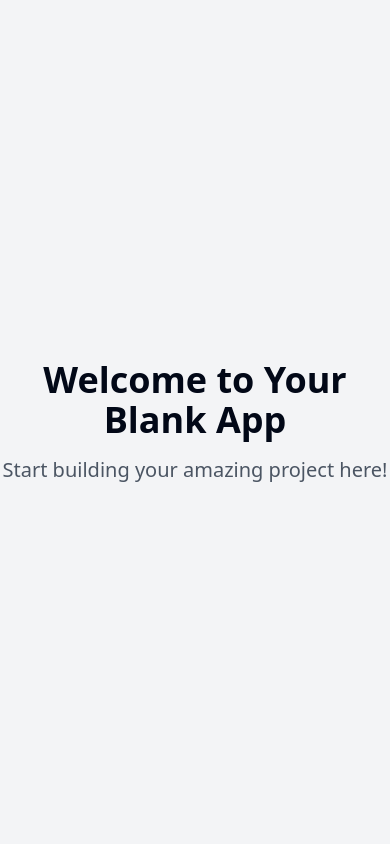
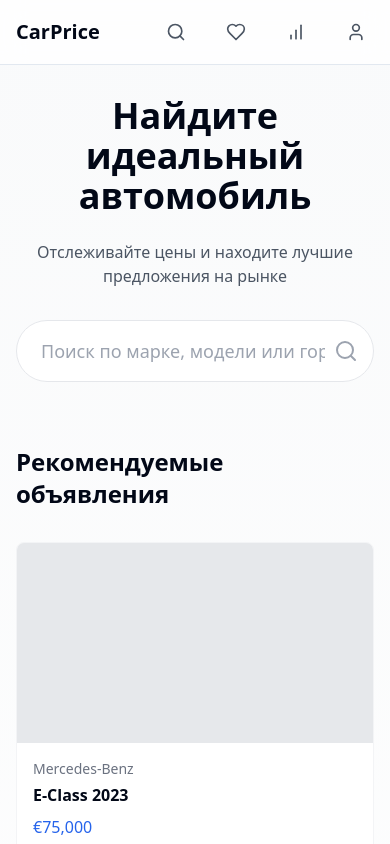
Before and after one commit to DimDeych/car-price-tracker, a React (Vite) app: page / in a window 390 px wide. Shown: the top 844 px of the page. Built offline with nearby package versions, Linux system fonts and the light colour scheme.

Commit message:
Implement car price tracker UI
This commit implements a new UI for a car price tracker web application.  The UI includes features for searching, filtering, displaying car listings, detailed views, user authentication, and analytics.

```diff
--- a/src/App.tsx
+++ b/src/App.tsx
@@ -1,3 +1,4 @@
+
 import { Toaster } from "@/components/ui/toaster";
 import { Toaster as Sonner } from "@/components/ui/sonner";
 import { TooltipProvider } from "@/components/ui/tooltip";
@@ -16,7 +17,6 @@ const App = () => (
       <BrowserRouter>
         <Routes>
           <Route path="/" element={<Index />} />
-          {/* ADD ALL CUSTOM ROUTES ABOVE THE CATCH-ALL "*" ROUTE */}
           <Route path="*" element={<NotFound />} />
         </Routes>
       </BrowserRouter>
--- /dev/null
+++ b/src/components/Navigation.tsx
@@ -0,0 +1,32 @@
+
+import { Link } from "react-router-dom";
+import { Search, User, Heart, BarChart } from "lucide-react";
+
+export const Navigation = () => {
+  return (
+    <nav className="fixed top-0 left-0 right-0 z-50 bg-white/80 backdrop-blur-md border-b">
+      <div className="container mx-auto px-4">
+        <div className="flex items-center justify-between h-16">
+          <Link to="/" className="text-xl font-semibold hover:opacity-80 transition-opacity">
+            CarPrice
+          </Link>
+
+          <div className="flex items-center space-x-6">
+            <Link to="/search" className="nav-link">
+              <Search size={20} />
+            </Link>
+            <Link to="/favorites" className="nav-link">
+              <Heart size={20} />
+            </Link>
+            <Link to="/analytics" className="nav-link">
+              <BarChart size={20} />
+            </Link>
+            <Link to="/profile" className="nav-link">
+              <User size={20} />
+            </Link>
+          </div>
+        </div>
+      </div>
+    </nav>
+  );
+};
--- a/src/index.css
+++ b/src/index.css
@@ -1,3 +1,4 @@
+
 @tailwind base;
 @tailwind components;
 @tailwind utilities;
@@ -7,13 +8,7 @@
     --background: 0 0% 100%;
     --foreground: 222.2 84% 4.9%;
 
-    --card: 0 0% 100%;
-    --card-foreground: 222.2 84% 4.9%;
-
-    --popover: 0 0% 100%;
-    --popover-foreground: 222.2 84% 4.9%;
-
-    --primary: 222.2 47.4% 11.2%;
+    --primary: 221.2 83.2% 53.3%;
     --primary-foreground: 210 40% 98%;
 
     --secondary: 210 40% 96.1%;
@@ -30,63 +25,9 @@
 
     --border: 214.3 31.8% 91.4%;
     --input: 214.3 31.8% 91.4%;
-    --ring: 222.2 84% 4.9%;
+    --ring: 221.2 83.2% 53.3%;
 
-    --radius: 0.5rem;
-
-    --sidebar-background: 0 0% 98%;
-
-    --sidebar-foreground: 240 5.3% 26.1%;
-
-    --sidebar-primary: 240 5.9% 10%;
-
-    --sidebar-primary-foreground: 0 0% 98%;
-
-    --sidebar-accent: 240 4.8% 95.9%;
-
-    --sidebar-accent-foreground: 240 5.9% 10%;
-
-    --sidebar-border: 220 13% 91%;
-
-    --sidebar-ring: 217.2 91.2% 59.8%;
-  }
-
-  .dark {
-    --background: 222.2 84% 4.9%;
-    --foreground: 210 40% 98%;
-
-    --card: 222.2 84% 4.9%;
-    --card-foreground: 210 40% 98%;
-
-    --popover: 222.2 84% 4.9%;
-    --popover-foreground: 210 40% 98%;
-
-    --primary: 210 40% 98%;
-    --primary-foreground: 222.2 47.4% 11.2%;
-
-    --secondary: 217.2 32.6% 17.5%;
-    --secondary-foreground: 210 40% 98%;
-
-    --muted: 217.2 32.6% 17.5%;
-    --muted-foreground: 215 20.2% 65.1%;
-
-    --accent: 217.2 32.6% 17.5%;
-    --accent-foreground: 210 40% 98%;
-
-    --destructive: 0 62.8% 30.6%;
-    --destructive-foreground: 210 40% 98%;
-
-    --border: 217.2 32.6% 17.5%;
-    --input: 217.2 32.6% 17.5%;
-    --ring: 212.7 26.8% 83.9%;
-    --sidebar-background: 240 5.9% 10%;
-    --sidebar-foreground: 240 4.8% 95.9%;
-    --sidebar-primary: 224.3 76.3% 48%;
-    --sidebar-primary-foreground: 0 0% 100%;
-    --sidebar-accent: 240 3.7% 15.9%;
-    --sidebar-accent-foreground: 240 4.8% 95.9%;
-    --sidebar-border: 240 3.7% 15.9%;
-    --sidebar-ring: 217.2 91.2% 59.8%;
+    --radius: 0.75rem;
   }
 }
 
@@ -94,8 +35,13 @@
   * {
     @apply border-border;
   }
-
   body {
-    @apply bg-background text-foreground;
+    @apply bg-background text-foreground antialiased;
   }
 }
+
+@layer components {
+  .nav-link {
+    @apply p-2 text-gray-600 hover:text-gray-900 transition-colors;
+  }
+}
--- a/src/pages/Index.tsx
+++ b/src/pages/Index.tsx
@@ -1,12 +1,61 @@
-// Update this page (the content is just a fallback if you fail to update the page)
+
+import { Search } from "lucide-react";
+import { Navigation } from "@/components/Navigation";
+import { useState } from "react";
 
 const Index = () => {
+  const [searchQuery, setSearchQuery] = useState("");
+
   return (
-    <div className="min-h-screen flex items-center justify-center bg-gray-100">
-      <div className="text-center">
-        <h1 className="text-4xl font-bold mb-4">Welcome to Your Blank App</h1>
-        <p className="text-xl text-gray-600">Start building your amazing project here!</p>
-      </div>
+    <div className="min-h-screen bg-gradient-to-b from-gray-50 to-white">
+      <Navigation />
+
+      <main className="pt-24 container mx-auto px-4">
+        <section className="max-w-3xl mx-auto text-center animate-fadeIn">
+          <h1 className="text-4xl font-bold mb-6">
+            Найдите идеальный автомобиль
+          </h1>
+          <p className="text-gray-600 mb-8">
+            Отслеживайте цены и находите лучшие предложения на рынке
+          </p>
+
+          <div className="relative max-w-2xl mx-auto">
+            <input
+              type="text"
+              value={searchQuery}
+              onChange={(e) => setSearchQuery(e.target.value)}
+              placeholder="Поиск по марке, модели или городу..."
+              className="w-full px-6 py-4 text-lg rounded-full border border-gray-200 focus:outline-none focus:ring-2 focus:ring-primary/20 transition-shadow pr-12"
+            />
+            <button className="absolute right-4 top-1/2 -translate-y-1/2 text-gray-400 hover:text-gray-600 transition-colors">
+              <Search size={24} />
+            </button>
+          </div>
+        </section>
+
+        <section className="mt-16">
+          <h2 className="text-2xl font-semibold mb-8">Рекомендуемые объявления</h2>
+          <div className="grid grid-cols-1 md:grid-cols-2 lg:grid-cols-3 gap-6">
+            {/* Placeholder cards */}
+            {[1, 2, 3].map((i) => (
+              <div
+                key={i}
+                className="group bg-white rounded-lg border border-gray-100 overflow-hidden hover:shadow-lg transition-shadow duration-300"
+              >
+                <div className="aspect-video bg-gray-100 relative overflow-hidden">
+                  <div className="absolute inset-0 bg-gray-200 animate-pulse" />
+                </div>
+                <div className="p-4">
+                  <div className="text-sm text-gray-500">Mercedes-Benz</div>
+                  <div className="font-semibold mt-1">E-Class 2023</div>
+                  <div className="text-primary font-medium mt-2">€75,000</div>
+                  <div className="text-sm text-gray-500 mt-2">Берлин</div>
+                </div>
+              </div>
+            ))}
+          </div>
+        </section>
+      </main>
     </div>
   );
 };
--- a/tailwind.config.ts
+++ b/tailwind.config.ts
@@ -1,3 +1,4 @@
+
 import type { Config } from "tailwindcss";
 
 export default {
@@ -12,85 +13,72 @@ export default {
   theme: {
     container: {
       center: true,
-			padding: '2rem',
+      padding: "2rem",
       screens: {
-				'2xl': '1400px'
-			}
+        "2xl": "1400px",
+      },
     },
     extend: {
       colors: {
-				border: 'hsl(var(--border))',
-				input: 'hsl(var(--input))',
-				ring: 'hsl(var(--ring))',
-				background: 'hsl(var(--background))',
-				foreground: 'hsl(var(--foreground))',
+        border: "hsl(var(--border))",
+        input: "hsl(var(--input))",
+        ring: "hsl(var(--ring))",
+        background: "hsl(var(--background))",
+        foreground: "hsl(var(--foreground))",
         primary: {
-					DEFAULT: 'hsl(var(--primary))',
-					foreground: 'hsl(var(--primary-foreground))'
+          DEFAULT: "hsl(var(--primary))",
+          foreground: "hsl(var(--primary-foreground))",
         },
         secondary: {
-					DEFAULT: 'hsl(var(--secondary))',
-					foreground: 'hsl(var(--secondary-foreground))'
+          DEFAULT: "hsl(var(--secondary))",
+          foreground: "hsl(var(--secondary-foreground))",
         },
         destructive: {
-					DEFAULT: 'hsl(var(--destructive))',
-					foreground: 'hsl(var(--destructive-foreground))'
+          DEFAULT: "hsl(var(--destructive))",
+          foreground: "hsl(var(--destructive-foreground))",
         },
         muted: {
-					DEFAULT: 'hsl(var(--muted))',
-					foreground: 'hsl(var(--muted-foreground))'
+          DEFAULT: "hsl(var(--muted))",
+          foreground: "hsl(var(--muted-foreground))",
         },
         accent: {
-					DEFAULT: 'hsl(var(--accent))',
-					foreground: 'hsl(var(--accent-foreground))'
+          DEFAULT: "hsl(var(--accent))",
+          foreground: "hsl(var(--accent-foreground))",
         },
         popover: {
-					DEFAULT: 'hsl(var(--popover))',
-					foreground: 'hsl(var(--popover-foreground))'
+          DEFAULT: "hsl(var(--popover))",
+          foreground: "hsl(var(--popover-foreground))",
         },
         card: {
-					DEFAULT: 'hsl(var(--card))',
-					foreground: 'hsl(var(--card-foreground))'
+          DEFAULT: "hsl(var(--card))",
+          foreground: "hsl(var(--card-foreground))",
         },
-				sidebar: {
-					DEFAULT: 'hsl(var(--sidebar-background))',
-					foreground: 'hsl(var(--sidebar-foreground))',
-					primary: 'hsl(var(--sidebar-primary))',
-					'primary-foreground': 'hsl(var(--sidebar-primary-foreground))',
-					accent: 'hsl(var(--sidebar-accent))',
-					'accent-foreground': 'hsl(var(--sidebar-accent-foreground))',
-					border: 'hsl(var(--sidebar-border))',
-					ring: 'hsl(var(--sidebar-ring))'
-				}
-			},
-			borderRadius: {
-				lg: 'var(--radius)',
-				md: 'calc(var(--radius) - 2px)',
-				sm: 'calc(var(--radius) - 4px)'
       },
       keyframes: {
-				'accordion-down': {
-					from: {
-						height: '0'
+        "accordion-down": {
+          from: { height: "0" },
+          to: { height: "var(--radix-accordion-content-height)" },
         },
-					to: {
-						height: 'var(--radix-accordion-content-height)'
-					}
+        "accordion-up": {
+          from: { height: "var(--radix-accordion-content-height)" },
+          to: { height: "0" },
         },
-				'accordion-up': {
-					from: {
-						height: 'var(--radix-accordion-content-height)'
+        fadeIn: {
+          "0%": { opacity: "0", transform: "translateY(10px)" },
+          "100%": { opacity: "1", transform: "translateY(0)" },
         },
-					to: {
-						height: '0'
-					}
-				}
+        slideIn: {
+          "0%": { transform: "translateX(-100%)" },
+          "100%": { transform: "translateX(0)" },
+        },
       },
       animation: {
-				'accordion-down': 'accordion-down 0.2s ease-out',
-				'accordion-up': 'accordion-up 0.2s ease-out'
-			}
-		}
+        "accordion-down": "accordion-down 0.2s ease-out",
+        "accordion-up": "accordion-up 0.2s ease-out",
+        fadeIn: "fadeIn 0.3s ease-out forwards",
+        slideIn: "slideIn 0.3s ease-out forwards",
+      },
+    },
   },
   plugins: [require("tailwindcss-animate")],
 } satisfies Config;
```
Lines whose indentation alone changed are shown as unchanged.
